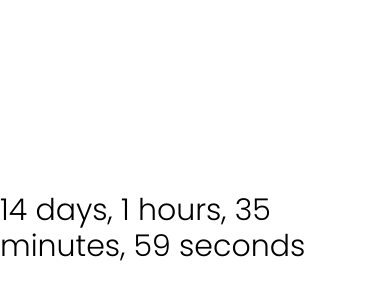
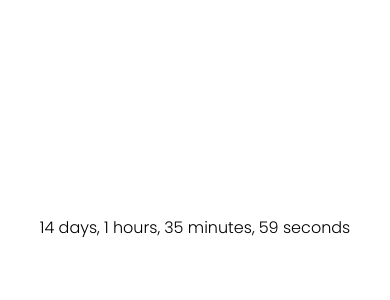
Before and after one commit to realtmt/tmt_webapp, a Next.js app: page / in a window 390 px wide. Shown: the part 194-494 px from the top of the page. Built offline with nearby package versions, Linux system fonts and the light colour scheme.

Commit message:
responsive

```diff
--- a/app/page.tsx
+++ b/app/page.tsx
@@ -7,7 +7,7 @@ const poppins = Poppins({ subsets: ["latin"], weight: "300" });
 export default function Home() {
   return (
     <section
-      className={`${poppins.className} absolute left-0 top-0 w-full h-full flex justify-center items-center text-3xl font-light`}
+      className={`${poppins.className} absolute left-0 top-0 w-full h-full flex justify-center items-center sm:text-2xl md:text-3xl font-light text-center`}
     >
       <CountdownTimer />
     </section>
--- a/components/CountdownTimer.tsx
+++ b/components/CountdownTimer.tsx
@@ -27,9 +27,11 @@ const CountdownTimer = () => {
   }, []);
 
   return (
-    <h1>
-      {countdown.days} days, {countdown.hours} hours, {countdown.minutes}{" "}
-      minutes, {countdown.seconds} seconds
+    <h1 className="flex space-x-1 flex-wrap justify-center">
+      <span className="whitespace-nowrap">{countdown.days} days</span>,
+      <span className="whitespace-nowrap">{countdown.hours} hours</span>,
+      <span className="whitespace-nowrap">{countdown.minutes} minutes</span>,
+      <span className="whitespace-nowrap">{countdown.seconds} seconds</span>
     </h1>
   );
 };
```
